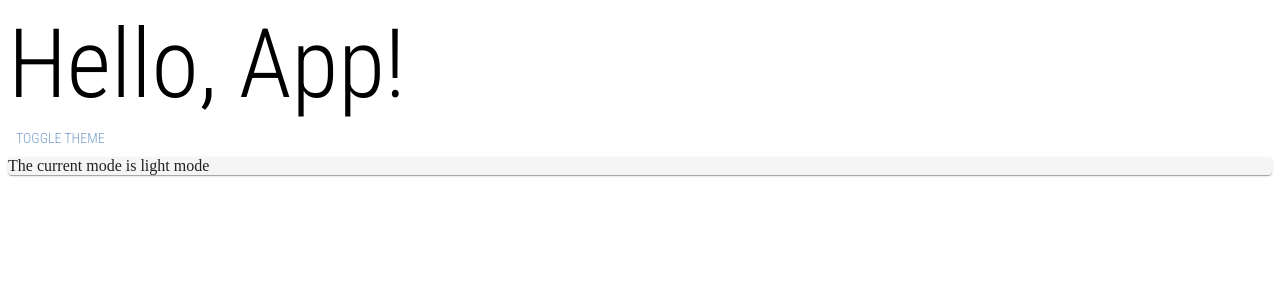
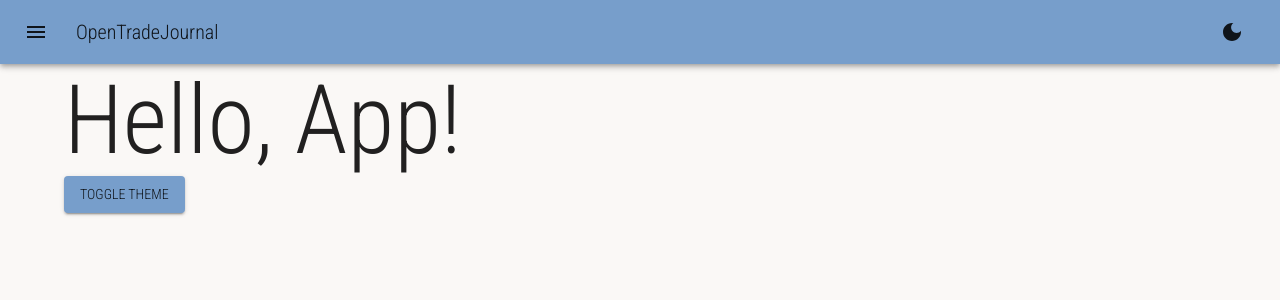
Before and after one commit to oze4/LibreTrader, a React app in the folder frontend/: page / in a window 1280 px wide. Shown: the top 300 px of the page. Built offline with nearby package versions, Linux system fonts and the light colour scheme.

Commit message:
chore: frontend: see description
- clean up layout
- clean up dark/light mode toggling
- fix font
- fix title

```diff
--- a/frontend/src/App.js
+++ b/frontend/src/App.js
@@ -1,18 +1,22 @@
 import React from "react";
-import { Button, Typography, Paper } from "@mui/material";
+import { Container, Button, Typography, Paper } from "@mui/material";
 
 import { ColorModeContext } from "./theme";
+
+import { Topbar } from "./components";
 
 export default function App() {
   const theme = React.useContext(ColorModeContext);
 
   return (
-    <div>
-      <Typography variant="h1">Hello, App!</Typography>
-      <Button onClick={theme.toggle}>Toggle Theme</Button>
-      <Paper>
-        <Typography variant="p">The current mode is {theme.mode} mode</Typography>
-      </Paper>
-    </div>
+    <>
+      <Topbar />
+      <Container fluid>
+        <Typography variant="h1">Hello, App!</Typography>
+        <Button variant="contained" onClick={theme.toggle}>
+          Toggle Theme
+        </Button>
+      </Container>
+    </>
   );
 }
--- /dev/null
+++ b/frontend/src/components/Topbar/index.js
@@ -0,0 +1,71 @@
+import React, { useState, useContext } from "react";
+import { AppBar, Box, Typography, IconButton, Toolbar, Menu, MenuItem, Tooltip } from "@mui/material";
+import { DarkMode, LightMode, Menu as MenuIcon, AccountCircle } from "@mui/icons-material";
+
+import { ColorModeContext } from "../../theme";
+
+export default function Topbar() {
+  const [anchorEl, setAnchorEl] = useState(null);
+  const theme = useContext(ColorModeContext);
+
+  const handleChange = (event) => {
+    setAuth(event.target.checked);
+  };
+
+  const handleMenu = (event) => {
+    setAnchorEl(event.currentTarget);
+  };
+
+  const handleClose = () => {
+    setAnchorEl(null);
+  };
+
+  return (
+    <Box sx={{ flexGrow: 1 }}>
+      <AppBar position="static">
+        <Toolbar>
+          <IconButton size="large" edge="start" color="inherit" aria-label="menu" sx={{ mr: 2 }}>
+            <MenuIcon />
+          </IconButton>
+          <Typography variant="h6" component="div" sx={{ flexGrow: 1 }}>
+            OpenTradeJournal
+          </Typography>
+          <div>
+            <Tooltip title={`switch to ${theme.mode === "dark" ? "light" : "dark"} mode`}>
+              <IconButton size="large" onClick={theme.toggle} color="inherit">
+                {
+                  // We want to show the light mode icon when dark mode is selected
+                  theme.mode === "dark" ? <LightMode /> : <DarkMode />
+                }
+              </IconButton>
+            </Tooltip>
+
+            {/*
+            <IconButton size="large" aria-label="account of current user" aria-controls="menu-appbar" aria-haspopup="true" onClick={handleMenu} color="inherit">
+              <AccountCircle />
+            </IconButton>
+            <Menu
+              id="menu-appbar"
+              anchorEl={anchorEl}
+              anchorOrigin={{
+                vertical: "top",
+                horizontal: "right",
+              }}
+              keepMounted
+              transformOrigin={{
+                vertical: "top",
+                horizontal: "right",
+              }}
+              open={Boolean(anchorEl)}
+              onClose={handleClose}
+            >
+              <MenuItem onClick={handleClose}>Profile</MenuItem>
+              <MenuItem onClick={handleClose}>My account</MenuItem>
+            </Menu>
+            */}
+          </div>
+        </Toolbar>
+      </AppBar>
+    </Box>
+  );
+}
--- /dev/null
+++ b/frontend/src/components/index.js
@@ -0,0 +1 @@
+export { default as Topbar } from './Topbar';
--- a/frontend/src/index.js
+++ b/frontend/src/index.js
@@ -1,5 +1,6 @@
 import React from "react";
 import ReactDOM from "react-dom";
+import { CssBaseline } from '@mui/material';
 import { StyledEngineProvider } from '@mui/material/styles';
 
 import App from "./App";
@@ -8,6 +9,7 @@ import { ColorModeProvider } from './theme'
 ReactDOM.render(
   <StyledEngineProvider injectFirst>
     <ColorModeProvider>
+      <CssBaseline />
       <App />
     </ColorModeProvider>
   </StyledEngineProvider>,
--- a/frontend/src/theme/provider.js
+++ b/frontend/src/theme/provider.js
@@ -1,7 +1,7 @@
 import React, { useState, useMemo } from "react";
 import { createTheme, ThemeProvider } from "@mui/material";
 
-import { darkMode, lightMode } from "./colorModes.js";
+import { darkMode, lightMode } from "./themes.js";
 import ColorModeContext from './context';
 
 export default function ColorModeProvider({ children }) {
--- a/frontend/webpack.config.js
+++ b/frontend/webpack.config.js
@@ -31,7 +31,7 @@ module.exports = {
     new HtmlWebPackPlugin({
       template: "./public/index.ejs",
       filename: "./index.html",
-      title: "Open Trade Journal"
+      title: "OpenTradeJournal"
     })
   ]
 };
```
Also changed, not shown: frontend/src/theme/themes.js (renamed from frontend/src/theme/colorModes.js), 1 other file (tests, documents, lock files or other folders).
